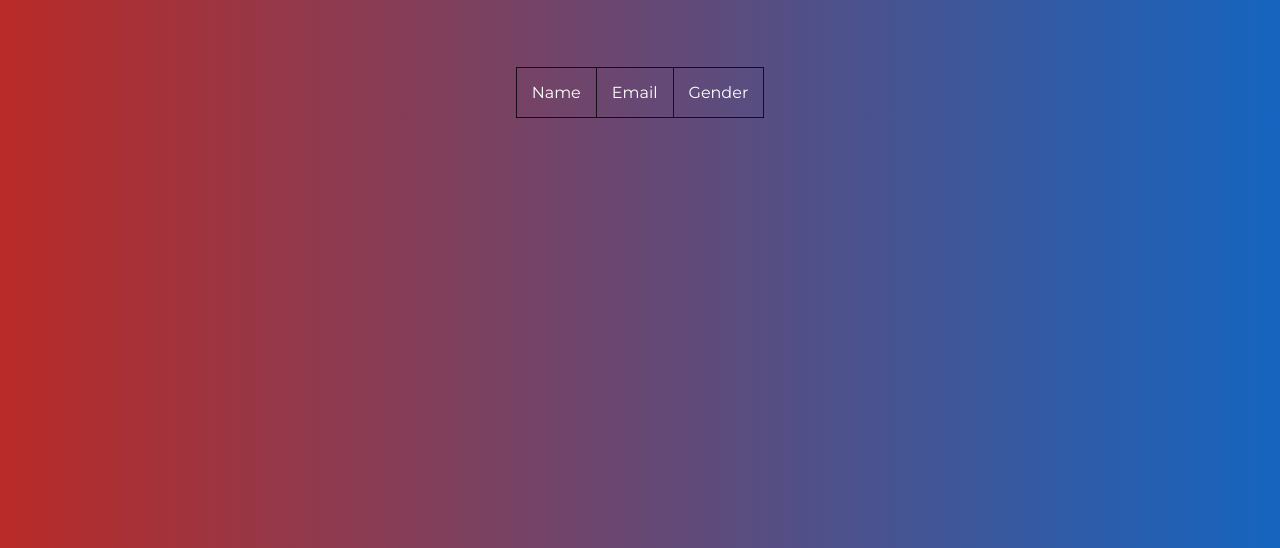
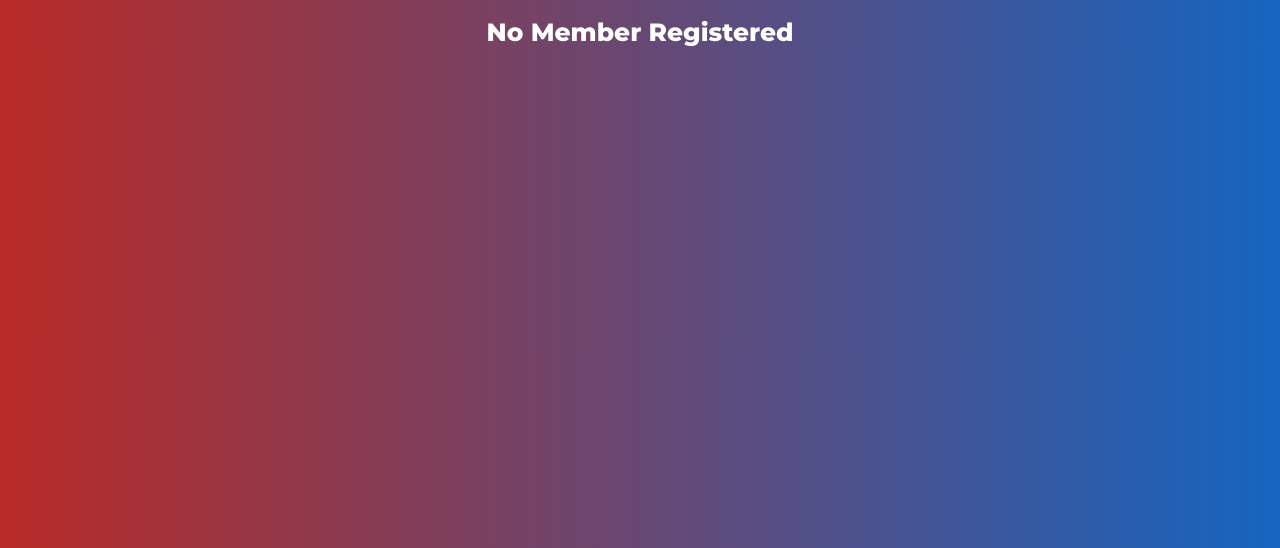
Before and after one commit to anandrrr/assignment_2, a plain HTML site: page sreg.html in a window 1280 px wide. Shown: the part 252-800 px from the top of the page. Drawn offline with Linux system fonts and the light colour scheme.

Commit message:
Add files via upload

```diff
--- a/asset/script.js
+++ b/asset/script.js
@@ -10,18 +10,19 @@ class data {
 }
 
 function fillIt() {
-    var tab = document.getElementById('regData');
+    var tab = document.querySelector('.tble');
     var table = document.getElementById('regData').getElementsByTagName('tbody')[0];
     var retrievedData = localStorage.getItem("FormData");
     var arr = JSON.parse(retrievedData);
     var sh = document.getElementById('memberS');
 
-        if (arr.length==0) {
-                sh.style.visibility = "visible";
-                tab.style.visibility = "hidden";
+    if (arr==null) {
+            sh.style.display = "block";
+            tab.style.display = "none";
     } else {
-            sh.style.visibility = "hidden";
-            tab.style.visibility = "visible";
+        sh.style.display = "none";
+        tab.style.display = "block";
+        table.innerHTML = "";
 
         for(i=0; i< arr.length; i++) {
             var row = table.insertRow();
--- a/asset/style.css
+++ b/asset/style.css
@@ -148,6 +148,7 @@ td {
 #showon {
     text-align: center;
     visibility: hidden;
+    color: white;
 }
 
 .menu {
@@ -185,7 +186,7 @@ td {
 }
 
 #memberS {
-    visibility: hidden;
+    display: none;
     text-align: center;
     font-size: 25px;
     margin-top: 20px;
```
Lines whose indentation alone changed are shown as unchanged.
